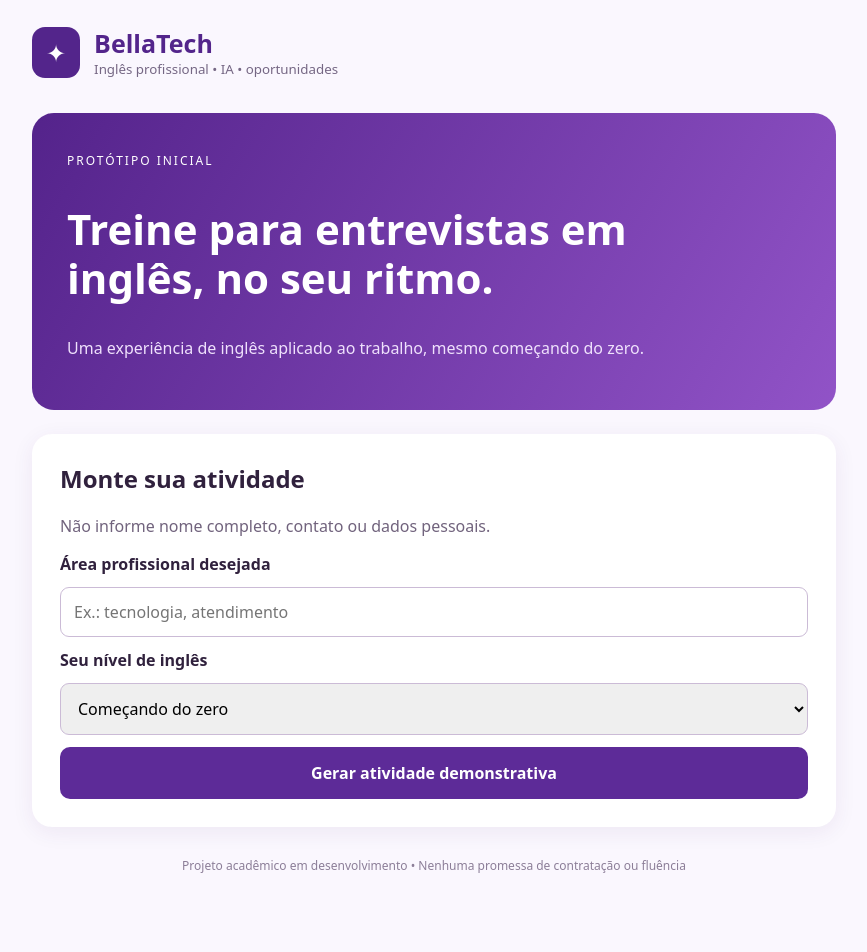
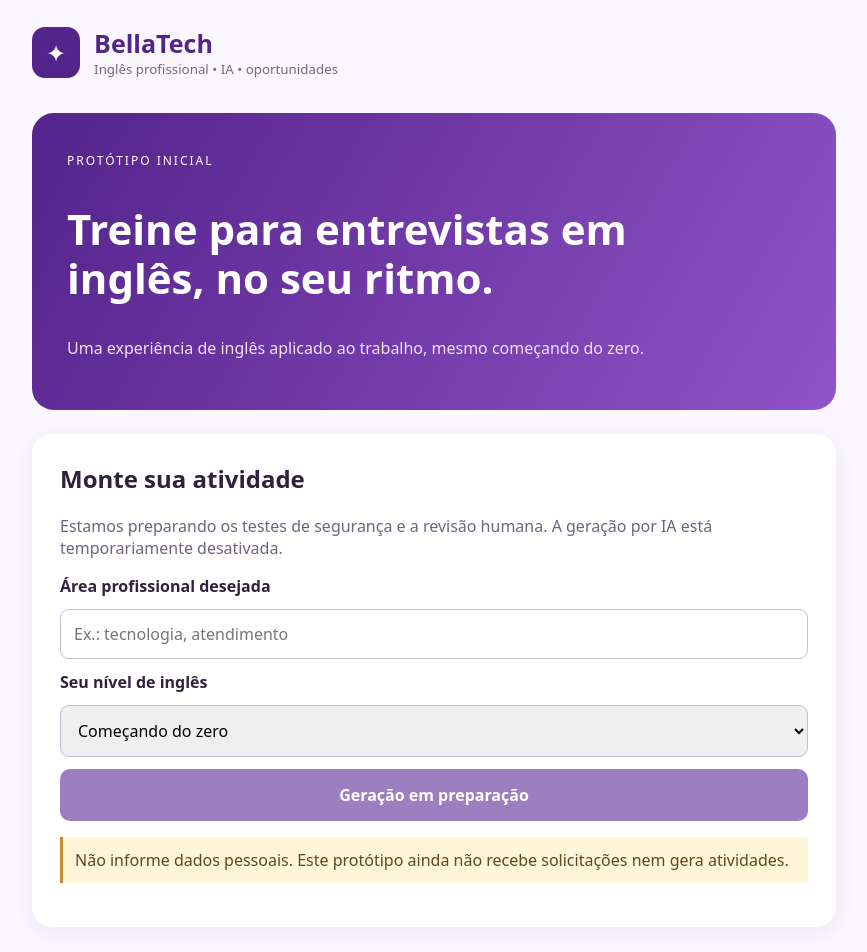
Before and after one commit to projetosdajheni-netizen/bellatech-mvp, a React (Vite) app: page / in a window 1280 px wide. Shown: the top 952 px of the page, without its empty margins (206-1073 px from the left). Before the commit the page ends 929 px from the top, so only its background shows below. Built offline with nearby package versions, Linux system fonts and the light colour scheme.

Commit message:
security: desativar geracao de IA ate controles e revisao humana

```diff
--- a/src/App.jsx
+++ b/src/App.jsx
@@ -1,28 +1,27 @@
 import { useState } from 'react';
+
 export default function App() {
   const [area, setArea] = useState('');
   const [level, setLevel] = useState('zero');
-  const [loading, setLoading] = useState(false);
-  const [result, setResult] = useState('');
-  const [error, setError] = useState('');
-  async function submit(e) {
-    e.preventDefault(); setLoading(true); setResult(''); setError('');
-    try {
-      const res = await fetch('/api/generate', {method:'POST', headers:{'Content-Type':'application/json'},body:JSON.stringify({area:area.trim(),level})});
-      const data = await res.json();
-      if (!res.ok) throw new Error(data.error || 'Falha ao gerar atividade.');
-      setResult(data.activity);
-    } catch (err) {setError(err.message)} finally {setLoading(false)}
-  }
+
   return <main className="container">
     <header><div className="logo">✦</div><div><strong>BellaTech</strong><small>Inglês profissional • IA • oportunidades</small></div></header>
     <section className="hero"><span>PROTÓTIPO INICIAL</span><h1>Treine para entrevistas em inglês, no seu ritmo.</h1><p>Uma experiência de inglês aplicado ao trabalho, mesmo começando do zero.</p></section>
-    <section className="panel"><h2>Monte sua atividade</h2><p>Não informe nome completo, contato ou dados pessoais.</p>
-      <form onSubmit={submit}><label htmlFor="area">Área profissional desejada</label><input id="area" required maxLength="80" value={area} onChange={e=>setArea(e.target.value)} placeholder="Ex.: tecnologia, atendimento" />
-        <label htmlFor="level">Seu nível de inglês</label><select id="level" value={level} onChange={e=>setLevel(e.target.value)}><option value="zero">Começando do zero</option><option value="iniciante">Iniciante</option><option value="basico">Básico</option></select>
-        <button disabled={loading}>{loading?'Preparando atividade...':'Gerar atividade demonstrativa'}</button></form>
-      {error&&<p role="alert" className="error">{error}</p>}</section>
-    {result&&<section className="panel"><h2>Sua atividade</h2><p className="warning">Resultado ainda não revisado por uma pessoa. Apenas para testes, não para uso real.</p><div className="output">{result}</div></section>}
+    <section className="panel"><h2>Monte sua atividade</h2>
+      <p>Estamos preparando os testes de segurança e a revisão humana. A geração por IA está temporariamente desativada.</p>
+      <form onSubmit={e=>e.preventDefault()}>
+        <label htmlFor="area">Área profissional desejada</label>
+        <input id="area" maxLength="80" value={area} onChange={e=>setArea(e.target.value)} placeholder="Ex.: tecnologia, atendimento" />
+        <label htmlFor="level">Seu nível de inglês</label>
+        <select id="level" value={level} onChange={e=>setLevel(e.target.value)}>
+          <option value="zero">Começando do zero</option>
+          <option value="iniciante">Iniciante</option>
+          <option value="basico">Básico</option>
+        </select>
+        <button type="button" disabled aria-disabled="true">Geração em preparação</button>
+      </form>
+      <p className="warning">Não informe dados pessoais. Este protótipo ainda não recebe solicitações nem gera atividades.</p>
+    </section>
     <footer>Projeto acadêmico em desenvolvimento • Nenhuma promessa de contratação ou fluência</footer>
   </main>;
 }
```
